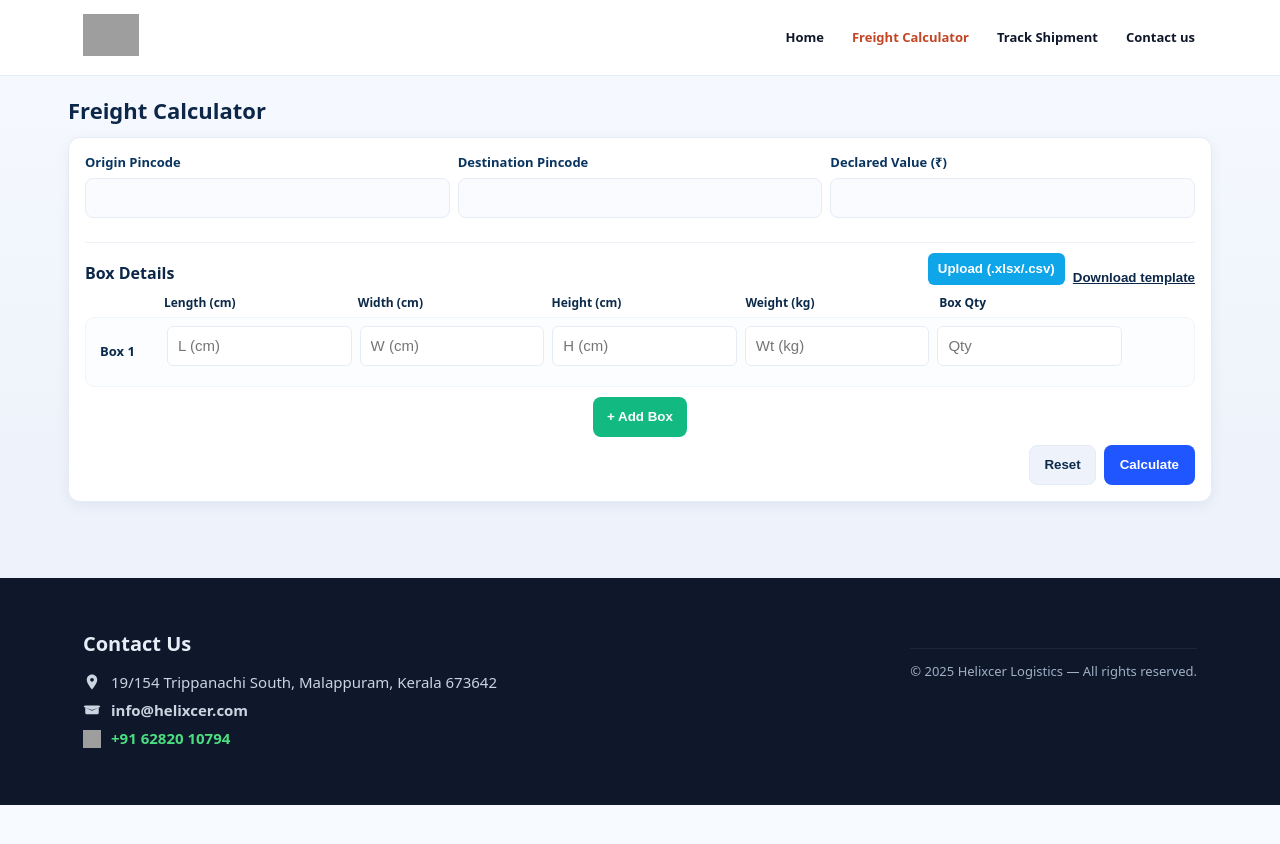
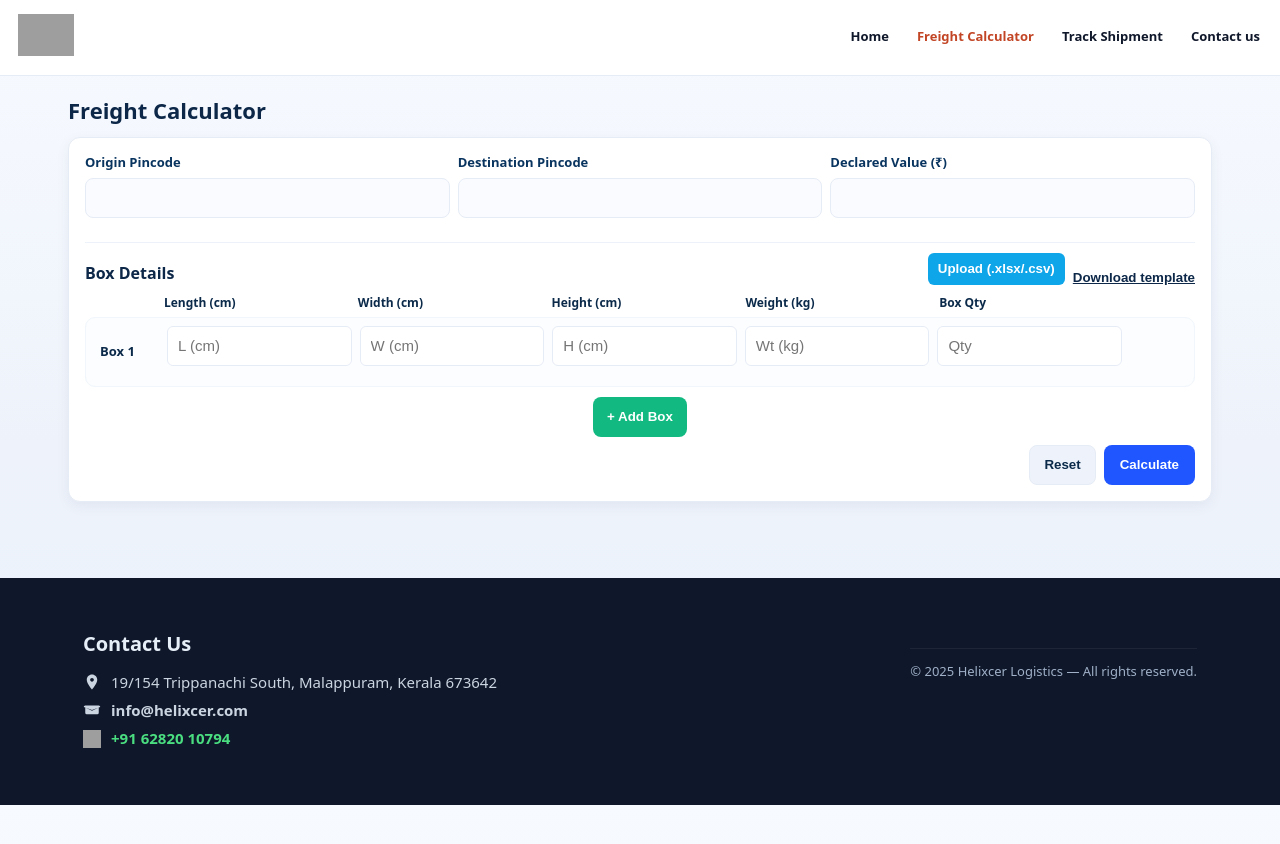
Before and after one commit to nisaran/helixcer-logistics, a Jekyll site: the page built from calculator/index.html, in a window 1280 px wide. Shown: the top 844 px of the page. Built offline with Jekyll 4.4.1, drawn with Linux system fonts in a browser that asks for light colours; grey boxes are pictures that could not be loaded.

Commit message:
Update style.css

```diff
--- a/assets/css/style.css
+++ b/assets/css/style.css
@@ -89,7 +89,7 @@ header.site-header{
   border-bottom:1px solid var(--border);
   position:sticky;
   top:0;
-  z-index:9999;
+  z-index:99999;
 }
 
 .header-wrap{
@@ -133,7 +133,7 @@ nav.nav a:hover{
   color:var(--accent) !important;
 }
 
-/* Remove the underline pseudo-element entirely (if present earlier) */
+/* Remove any pseudo underline (safety) */
 nav.nav a::after{content:none}
 
 /* Ensure nav links have adequate tap area */
@@ -156,7 +156,7 @@ nav.nav a{line-height:1.2}
   cursor:pointer;
 }
 
-/* bars (use brand color) */
+/* bars (brand color) */
 .hamburger .bar{
   width:26px;
   height:3px;
@@ -178,21 +178,9 @@ body.show-menu .hamburger .bottom{transform:translateY(0) rotate(-45deg)}
 /* Mobile dropdown */
 @media (max-width:820px){
   .hamburger{display:flex}
-  nav.nav{
-    display:none;
-    position:absolute;
-    top:68px;
-    left:0;
-    right:0;
-    background:#fff;
-    padding:20px;
-    border-bottom-left-radius:12px;
-    border-bottom-right-radius:12px;
-    box-shadow:0 8px 24px rgba(0,0,0,0.06);
-  }
+  nav.nav{display:none;position:absolute;top:68px;left:0;right:0;background:#fff;padding:20px;border-bottom-left-radius:12px;border-bottom-right-radius:12px;box-shadow:0 8px 24px rgba(0,0,0,0.06)}
   body.show-menu nav.nav{display:block}
   nav.nav ul{flex-direction:column;gap:16px;align-items:flex-start}
-  /* Ensure active color in mobile dropdown too */
   body.show-menu nav.nav a.active{color:var(--accent) !important}
 }
 
@@ -204,32 +192,27 @@ body.show-menu .hamburger .bottom{transform:translateY(0) rotate(-45deg)}
 /* -----------------------
    FOOTER
 ------------------------*/
-footer{
-  background:#0f1320;
-  color:#fff;
-  padding:40px 18px;
-  margin-top:60px;
-}
+footer{background:#0f1320;color:#fff;padding:40px 18px;margin-top:60px}
 footer h3{color:#fff;margin-bottom:12px}
 footer p, footer a{color:#b8c0d0;font-size:15px;text-decoration:none}
 footer a:hover{color:#fff}
 
 /* -----------------------
+   FORCE UNIFORMITY (last-resort overrides)
+------------------------*/
+header.site-header, header.site-header .header-wrap, nav.nav {background: #fff !important; max-width:100% !important}
+.header-wrap{max-width:var(--container);margin:0 auto;padding:14px 18px}
+nav.nav{display:flex !important;align-items:center;gap:24px}
+nav.nav ul{display:flex !important;gap:24px;list-style:none;margin:0;padding:0}
+nav.nav a{display:inline-block !important;margin:0 !important;padding:6px 2px !important}
+
+/* -----------------------
    UTILITIES
 ------------------------*/
-.mt-8{margin-top:8px}
-.mt-16{margin-top:16px}
-.mt-24{margin-top:24px}
-.center{text-align:center}
+.mt-8{margin-top:8px}.mt-16{margin-top:16px}.mt-24{margin-top:24px}.center{text-align:center}
 
 /* -----------------------
-   SAFETY / OVERRIDES
-   - make sure header stays above any page content
-------------------------*/
-header.site-header{position:sticky;top:0;z-index:99999}
-
-/* -----------------------
-   OPTIONAL: small responsive tweaks
+   SMALL SCREEN TWEAKS
 ------------------------*/
 @media (max-width:480px){
   .header-wrap{padding:10px 12px}
@@ -237,5 +220,3 @@ header.site-header{position:sticky;top:0;z-index:99999}
   .hamburger{width:44px;height:44px;padding:8px}
   .hamburger .bar{width:22px}
 }
-
-/* EOF */
```
